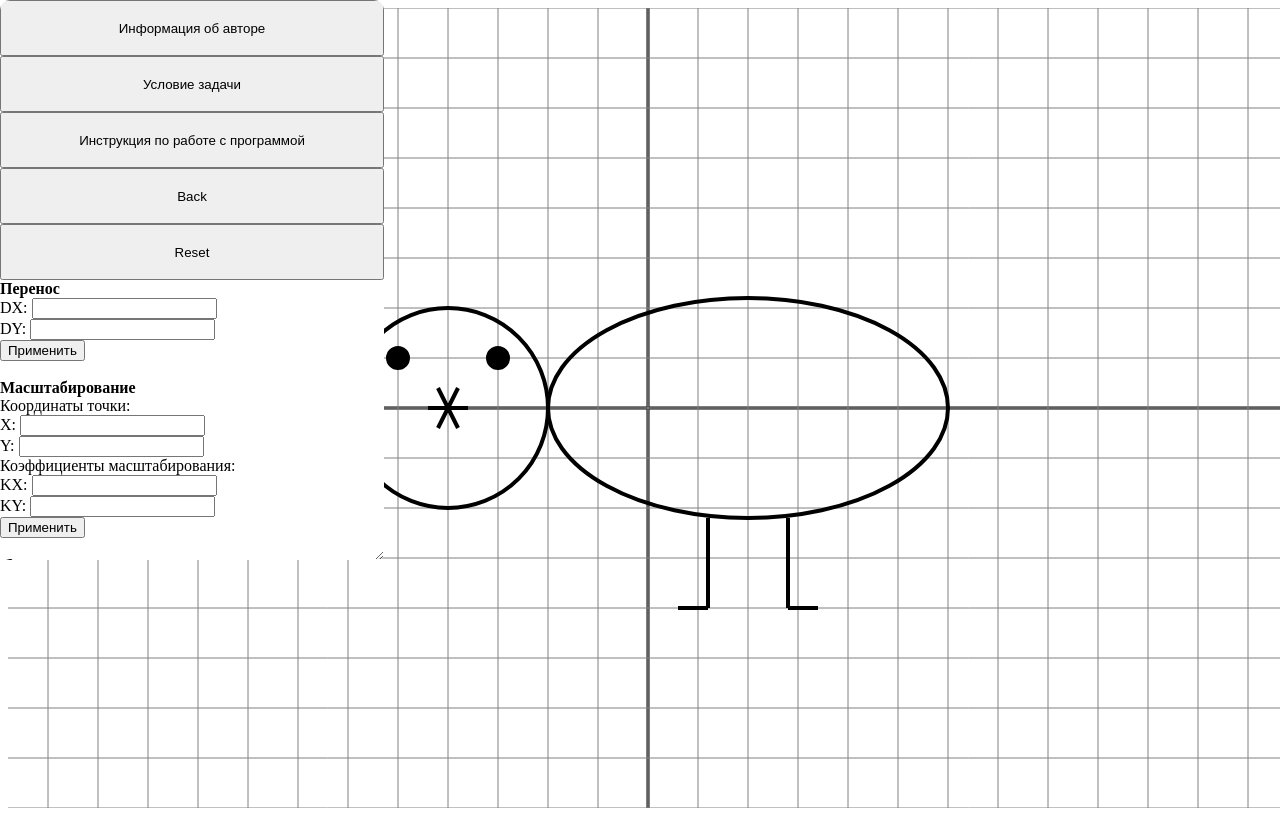
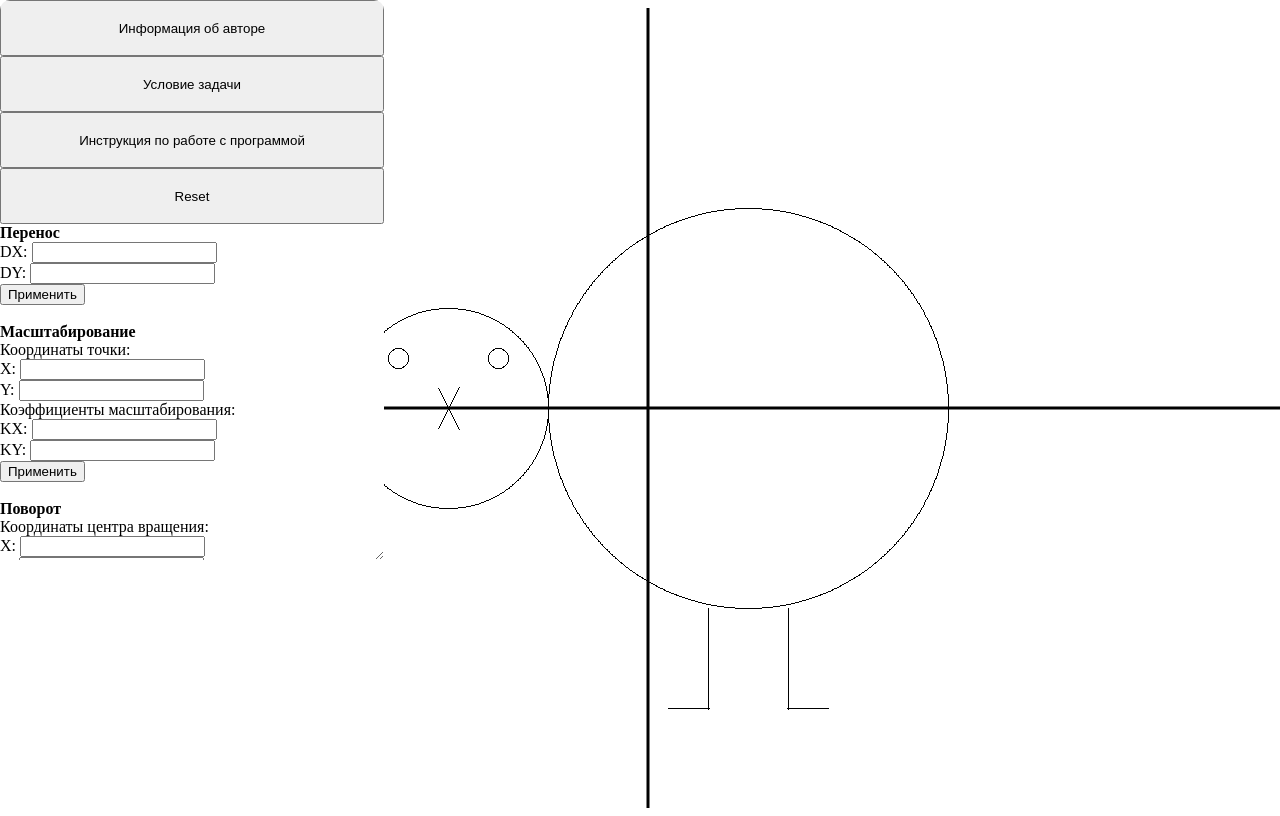
Before and after one commit to pitsmit/CG, a website built with webpack: page index.html in a window 1280 px wide. Built offline with nearby package versions, Linux system fonts and the light colour scheme.

Commit message:
big update

```diff
--- a/index.html
+++ b/index.html
@@ -13,7 +13,6 @@
         <button class="buttons" id="info">Информация об авторе</button>
         <button class="buttons" id="task">Условие задачи</button>
         <button class="buttons" id="instruction">Инструкция по работе с программой</button>
-        <button class="buttons" id="back-button">Back</button>
         <button class="buttons" id="reset-button">Reset</button>
 
         <form id="mover" method="dialog" autocomplete="off" name="Перенос">
--- a/src/js/events.js
+++ b/src/js/events.js
@@ -2,12 +2,12 @@ import { MakeMove } from './mover.js';
 import { MakeScale } from './scaler.js';
 import { MakeRotate } from './rotator.js';
 import { Info, Task, Instruction } from './info-functions.js';
-import { obj } from './geometrical_objects.js';
+import { obj, Reset, CatGroup, CatPlot, refresh_graph } from './geometrical_objects.js';
 
 /**
  * зумирование канваса при прокрутке колёсика
  */
-export function addWheel(){
+function addWheel(){
     const scaleBy = 1.05;
     obj.stage.on('wheel', (e) => {
         e.evt.preventDefault();
@@ -50,28 +50,22 @@ export function addWheel(){
 
 /**
  * добавление действий на кнопки
- * @param {function} DelFromStack
- * @param {function} StackReset
- * @param {konva-object} CatGroup
  */
-export function addButton(DelFromStack, StackReset, CatGroup){
+function addButton(){
     document.getElementById("info").addEventListener("click", Info);
     document.getElementById("task").addEventListener("click", Task);
     document.getElementById("instruction").addEventListener("click", Instruction);
+    document.getElementById('mover').addEventListener("submit", function(){MakeMove(CatGroup);refresh_graph();CatPlot();});
+    document.getElementById('scaling').addEventListener("submit", function(){MakeScale(CatGroup);refresh_graph();CatPlot();});
+    document.getElementById('rotator').addEventListener("submit", function(){MakeRotate(CatGroup);refresh_graph();CatPlot();});
+    document.getElementById('reset-button').addEventListener("click", function(){Reset();});
+}
 
-    document.getElementById('mover').addEventListener("submit", function(){
-        MakeMove(CatGroup);
-    });
-    document.getElementById('scaling').addEventListener("submit", function(){
-        MakeScale(CatGroup);
-    });
-    document.getElementById('rotator').addEventListener("submit", function(){
-        MakeRotate(CatGroup);
-    });
-    document.getElementById('back-button').addEventListener("click", function(){
-        DelFromStack(CatGroup);
-    });
-    document.getElementById('reset-button').addEventListener("click", function(){
-        StackReset(CatGroup);
-    });
+
+/**
+ * точка входа в модуль
+ */
+export function EventsPad(){
+    addWheel();
+    addButton();
 }
--- a/src/js/geometrical_objects.js
+++ b/src/js/geometrical_objects.js
@@ -1,18 +1,21 @@
-import Konva from "konva";
+//import Konva from "konva";
+import * as konva from '../libs/konva.min.js';
 
 window.width = window.innerWidth;
 window.height = window.innerHeight;
 
-export var CatGroup = new Konva.Group({
-    stroke: 'black',
-    strokeWidth: 4,
-    fill: NaN,
-    x: width / 2,
-    y: height / 2,
-    scaleX: 1,
-    scaleY: 1,
-    rotation: 0,
-});
+function create_obj_rect(x, y, width, height, fill, opacity = 1) {
+    var rect = new Konva.Rect({ //* @typedef konva-object
+        x: x,
+        y: y,
+        width: width,
+        height: height,
+        fill: fill,
+        opacity: opacity
+    });
+
+    return rect
+}
 
 var layer = new Konva.Layer();
 
@@ -22,56 +25,6 @@ var stage = new Konva.Stage({
     height: height,
     draggable: true,
 });
-
-
-/**
- * создание объекта круга
- * @param {number} x
- * @param {number} y
- * @param {number} radius
- * @param {string} fill цвет круга
- * @param {string} stroke цвет обводки
- * @param {number} strokeWidth ширина обводки
- * @returns объект круг
- */
-function create_obj_circle(x, y, radius, fill, stroke="", strokeWidth=1){
-    var circle = new Konva.Circle({
-        x: x,
-        y: y,
-        radius: radius,
-        fill: fill,
-        stroke: stroke,
-        strokeWidth: strokeWidth,
-    });
-
-    return circle
-}
-
-
-/**
- * создание объекта эллипса
- * @param {*} x_rad размер по х
- * @param {*} y_rad размер по у
- * @param {*} x
- * @param {*} y
- * @param {string} stroke цвет обводки
- * @param {number} strokeWidth ширина обводки
- * @returns объект эллипса
- */
-function create_obj_ellipse(x_rad, y_rad, x, y, stroke, strokeWidth){
-    var ellipse = new Konva.Ellipse({
-        radius : {
-          x : x_rad,
-          y : y_rad
-        },
-        x: x,
-        y: y,
-        stroke: stroke,
-        strokeWidth: strokeWidth,
-      });
-
-    return ellipse;
-}
 
 
 /**
@@ -99,72 +52,137 @@ export var obj = {layer: layer, stage: stage, xAxis: xAxis, yAxis: yAxis};
 
 
 /**
- * рисование сетки
- * @param {konva-object} layer канвас
+ * перерисовка канваса
  */
-export function setka(layer) {
-    for (var i = stage.height() / 2; i > -14312; i-=50){
-        var line = create_obj_line([-999999999, i, 999999999, i], 'grey', 1)
-        layer.add(line);
-    }
-
-    for (var i = stage.height() / 2; i < 14312; i+=50){
-        var line = create_obj_line([-999999999, i, 999999999, i], 'grey', 1)
-        layer.add(line);
-    }
-
-    for (var i = stage.width() / 2; i > -14324; i-=50){
-        var line = create_obj_line([i, -999999999, i, 9999999999], 'grey', 1)
-        layer.add(line);
-    }
-
-    for (var i = stage.width() / 2; i < 14324; i+=50){
-        var line = create_obj_line([i, -999999999, i, 9999999999], 'grey', 1)
-        layer.add(line);
-    }
+export function refresh_graph() {
+    obj.layer.destroyChildren();
+    obj.layer.add(obj.xAxis);
+    obj.layer.add(obj.yAxis);
 }
 
 
-/**
- * перерисовка канваса
- */
-function refresh_graph(obj) {
-    obj.layer.add(obj.xAxis);
-    obj.layer.add(obj.yAxis);
-    setka(obj.layer);
+export var CatGroup = {head: NaN, left_eye: NaN, right_eye: NaN,
+    body: NaN, mustache_1: NaN, mustache_2: NaN, mustache_3: NaN,
+    left_leg_high: NaN, left_leg_low: NaN, right_leg_high: NaN, right_leg_low: NaN
+};
+
+
+export function CatPlot(){
+    ParamEllipse(CatGroup.head.x, CatGroup.head.y, CatGroup.head.radiusa, CatGroup.head.radiusb, CatGroup.head.angle, CatGroup.head.rotX, CatGroup.head.rotY);
+    ParamEllipse(CatGroup.left_eye.x, CatGroup.left_eye.y, CatGroup.left_eye.radiusa, CatGroup.left_eye.radiusb, CatGroup.left_eye.angle, CatGroup.left_eye.rotX, CatGroup.left_eye.rotY);
+    ParamEllipse(CatGroup.right_eye.x, CatGroup.right_eye.y, CatGroup.right_eye.radiusa, CatGroup.right_eye.radiusb, CatGroup.right_eye.angle, CatGroup.right_eye.rotX, CatGroup.right_eye.rotY);
+    ParamEllipse(CatGroup.body.x, CatGroup.body.y, CatGroup.body.radiusa, CatGroup.body.radiusb, CatGroup.body.angle, CatGroup.body.rotX, CatGroup.body.rotY);
+
+    CDA(CatGroup.mustache_1.xn, CatGroup.mustache_1.yn, CatGroup.mustache_1.xk, CatGroup.mustache_1.yk);
+    CDA(CatGroup.mustache_2.xn, CatGroup.mustache_2.yn, CatGroup.mustache_2.xk, CatGroup.mustache_2.yk);
+    CDA(CatGroup.mustache_3.xn, CatGroup.mustache_3.yn, CatGroup.mustache_3.xk, CatGroup.mustache_3.yk);
+
+    CDA(CatGroup.left_leg_high.xn, CatGroup.left_leg_high.yn, CatGroup.left_leg_high.xk, CatGroup.left_leg_high.yk);
+    CDA(CatGroup.left_leg_low.xn, CatGroup.left_leg_low.yn, CatGroup.left_leg_low.xk, CatGroup.left_leg_low.yk);
+
+    CDA(CatGroup.right_leg_high.xn, CatGroup.right_leg_high.yn, CatGroup.right_leg_high.xk, CatGroup.right_leg_high.yk);
+    CDA(CatGroup.right_leg_low.xn, CatGroup.right_leg_low.yn, CatGroup.right_leg_low.xk, CatGroup.right_leg_low.yk);
 }
 
 
 /**
  * инициализация кота
- * @param {konva-object} Group группа объектов кот
- * @param {konva-object} layer канвас
  */
 export function CatInit(){
-    var head = create_obj_circle(-200, 0, 100, NaN, "black", 4);
-    var left_eye = create_obj_circle(head.x() - 50, head.y() - 50, 10, "black", "black", 4);
-    var right_eye = create_obj_circle(head.x() + 50, head.y() - 50, 10, "black", "black", 4);
-    var mustache_1 = create_obj_line([head.x() - 10, head.y() - 20, head.x() + 10, head.y() + 20], 'black', 4);
-    var mustache_2 = create_obj_line([head.x() - 20, head.y(), head.x() + 20, head.y()], 'black', 4);
-    var mustache_3 = create_obj_line([head.x() - 10, head.y() + 20, head.x() + 10, head.y() - 20], 'black', 4);
-    var body = create_obj_ellipse(head.radius() * 2, head.radius() + 10, head.x() + head.radius() * 3, head.y(), 'black', 4);
-    var left_leg_high = create_obj_line([body.x() - 40, body.y() + 200, body.x() - 40, body.y() + 110], 'black', 4);
-    var left_leg_low = create_obj_line([left_leg_high.points()[0], left_leg_high.points()[1], left_leg_high.points()[0] - 30, left_leg_high.points()[1]], 'black', 4);
-    var right_leg_high = create_obj_line([left_leg_high.points()[0] + 80, left_leg_high.points()[1], left_leg_high.points()[0] + 80, left_leg_high.points()[3]], 'black', 4);
-    var right_leg_low = create_obj_line([right_leg_high.points()[2] + 30, left_leg_high.points()[1], right_leg_high.points()[2], left_leg_high.points()[1]], 'black', 4);
+    var head = {x: -200, y: 0, radiusa: 100, radiusb: 100, angle: 0, rotX: 0, rotY: 0};
+    var left_eye = {x: head.x - 50, y: head.y + 50, radiusa: 10, radiusb: 10, angle: 0, rotX: 0, rotY: 0};
+    var right_eye = {x: head.x + 50, y: head.y + 50, radiusa: 10, radiusb: 10, angle: 0, rotX: 0, rotY: 0};
+    var body = {x: head.x + head.radiusa * 3, y: head.y, radiusa: head.radiusa * 2, radiusb: head.radiusa * 2, scaleX: 1, scaleY: 1, angle: 0, rotX: 0, rotY: 0};
+    var mustache_1 = {xn: head.x - 10, yn: head.y - 20, xk: head.x + 10, yk: head.y + 20};
+    var mustache_2 = {xn: head.x - 20, yn: head.y, xk: head.x + 20, yk: head.y};
+    var mustache_3 = {xn: head.x - 10, yn: head.y + 20, xk: head.x + 10, yk: head.y - 20};
+    var left_leg_high = {xn: body.x - 40, yn: body.y - 200, xk: body.x - 40, yk: body.y - 300};
+    var left_leg_low = {xn: body.x - 80, yn: body.y - 300, xk: body.x - 40, yk: body.y - 300};
+    var right_leg_high = {xn: body.x + 40, yn: body.y - 200, xk: body.x + 40, yk: body.y - 300};
+    var right_leg_low = {xn: body.x + 80, yn: body.y - 300, xk: body.x + 40, yk: body.y - 300};
 
-    CatGroup.add(head);
-    CatGroup.add(body);
-    CatGroup.add(left_leg_high);
-    CatGroup.add(right_leg_high);
-    CatGroup.add(left_leg_low);
-    CatGroup.add(right_leg_low);
-    CatGroup.add(left_eye);
-    CatGroup.add(right_eye);
-    CatGroup.add(mustache_1);
-    CatGroup.add(mustache_2);
-    CatGroup.add(mustache_3);
-    layer.add(CatGroup);
+    CatGroup.head = head;
+    CatGroup.left_eye = left_eye;
+    CatGroup.right_eye = right_eye;
+    CatGroup.body = body;
+    CatGroup.mustache_1 = mustache_1;
+    CatGroup.mustache_2 = mustache_2;
+    CatGroup.mustache_3 = mustache_3;
+    CatGroup.left_leg_high = left_leg_high;
+    CatGroup.left_leg_low = left_leg_low;
+    CatGroup.right_leg_high = right_leg_high;
+    CatGroup.right_leg_low = right_leg_low;
+
+    CatPlot();
+}
+
+
+function DrawSymPoints(xn, x, yn, y) {
+    var rect = create_obj_rect((xn + x) + width / 2, height / 2 - (yn + y), 1, 1, "black");
+    layer.add(rect);
+
+    rect = create_obj_rect((-xn + x) + width / 2, height / 2 - (yn + y), 1, 1, "black");
+    layer.add(rect);
+
+    rect = create_obj_rect((xn + x) + width / 2, height / 2 + (yn - y), 1, 1, "black");
+    layer.add(rect);
+
+    rect = create_obj_rect((-xn + x) + width / 2, height / 2 + (yn - y), 1, 1, "black");
+    layer.add(rect);
+}
+
+
+function ParamEllipse(x, y, a, b, q, X, Y) {
+    //var pa = {x: x + a / 2, y: y};
+    /*var pb = {x: x - a, y: y};
+    var pc = {x: x, y: y + b};
+    var want_x = X + (pb.x - X) * Math.cos(q * Math.PI / 180) + (pb.y - Y) * Math.sin(q * Math.PI / 180);
+    var want_y = Y - (pb.x - X) * Math.sin(q * Math.PI / 180) + (pb.y - Y) * Math.cos(q * Math.PI / 180);
+    pb.x = want_x;
+    pb.y = want_y;
+    want_x = X + (pc.x - X) * Math.cos(q * Math.PI / 180) + (pc.y - Y) * Math.sin(q * Math.PI / 180);
+    want_y = Y - (pc.x - X) * Math.sin(q * Math.PI / 180) + (pc.y - Y) * Math.cos(q * Math.PI / 180);
+    pc.x = want_x;
+    pc.y = want_y;
+    console.log(pb, pc);
+    console.log(a, b, x, y);*/
+
+    if (a <= 0 || b <= 0)
+        return;
+    var step = a > b ? 1 / a : 1 / b; //* @typedef number
+    var xn; //* @typedef number
+    var yn; //* @typedef number
+
+    var n = Math.PI / 2 + step
+    for (var i = 0; i <= n; i += step) {
+        xn = x + Math.round(a * Math.cos(i));
+        yn = y + Math.round(b * Math.sin(i));
+
+       // xn = Math.round(x + (pc.x - x) * Math.cos(i * 2 * Math.PI / n) + (pb.x - x) * Math.sin(i * 2 * Math.PI / n));
+        //yn = Math.round(y + (pc.y - y) * Math.cos(i * 2 * Math.PI / n) + (pb.y - y) * Math.sin(i * 2 * Math.PI / n));
+        DrawSymPoints(xn - x, x, yn - y, y);
+    }
+}
+
+
+function CDA(xn, yn, xk, yk) {
+    var x = xn;
+    var y = yn;
+
+    var delta_x = xk - xn;
+    var delta_y = yk - yn;
+
+    var l = Math.abs(delta_x) > Math.abs(delta_y) ? Math.abs(delta_x) : Math.abs(delta_y);
+
+    delta_x /= l;
+    delta_y /= l;
+
+    for (var i = 0; i <= l + 1; i++) {
+        var rect = create_obj_rect(Math.round(x + width / 2), Math.round(height / 2 - y), 1, 1, "black");
+        layer.add(rect);
+        x += delta_x;
+        y += delta_y;
+    }
 }
 
 
@@ -173,8 +191,17 @@ function addlayertostage(obj){
 }
 
 
+/**
+ * возврат к исходному состоянию объекта
+ */
+export function Reset(){
+    refresh_graph();
+    CatInit();
+}
+
+
 export function GeometricalPad(FuncNumber){
-    var arrfunc = [refresh_graph, addlayertostage];
+    var arrfunc = [refresh_graph, addlayertostage, Reset];
 
     return arrfunc[FuncNumber - 1](obj);
 }
--- a/src/js/main.js
+++ b/src/js/main.js
@@ -1,11 +1,6 @@
-import { CatGroup, CatInit, GeometricalPad } from './geometrical_objects.js';
-import { addWheel, addButton } from './events.js';
-import { StackPush, DelFromStack, StackReset } from './stack.js';
+import { GeometricalPad } from './geometrical_objects.js';
+import { EventsPad } from './events.js';
 
-GeometricalPad(1);
-GeometricalPad(2);
-
-addWheel();
-CatInit();
-StackPush(CatGroup);
-addButton(DelFromStack, StackReset, CatGroup);
+GeometricalPad(2); // прикрепление канваса к сцене
+GeometricalPad(3); // отрисовка канваса и кота
+EventsPad();       // добавление действий на кнопки
--- a/src/js/stack.js
+++ /dev/null
@@ -1,53 +0,0 @@
-var stack = [];
-
-/**
- * добавление состояния в стек состояний
- * @param {konva-object} Group объект
- */
-export function StackPush(Group){
-    stack.push([
-        Group.getAttr('x'),
-        Group.getAttr('y'),
-        Group.getAttr('scaleX'),
-        Group.getAttr('scaleY'),
-        Group.getAttr('rotation'),
-    ]);
-}
-
-
-/**
- * удаление последнего состояния из стека(отмена последнего действия)
- * @param {konva-object} Group объект
- */
-export function DelFromStack(Group){
-    if (stack.length == 1){
-        Group.setAttr('x', stack[0][0]);
-        Group.setAttr('y', stack[0][1]);
-        Group.setAttr('scaleX', stack[0][2]);
-        Group.setAttr('scaleY', stack[0][3]);
-        Group.setAttr('rotation', stack[0][4]);
-        return;
-    }
-    var res = stack.pop();
-    Group.setAttr('x', res[0]);
-    Group.setAttr('y', res[1]);
-    Group.setAttr('scaleX', res[2]);
-    Group.setAttr('scaleY', res[3]);
-    Group.setAttr('rotation', res[4]);
-}
-
-
-/**
- * очистка стэка и возврат к исходному состоянию объекта
- * @param {konva-object} Group объект
- */
-export function StackReset(Group){
-    while(stack.length != 1)
-        stack.pop();
-
-    Group.setAttr('x', stack[0][0]);
-    Group.setAttr('y', stack[0][1]);
-    Group.setAttr('scaleX', stack[0][2]);
-    Group.setAttr('scaleY', stack[0][3]);
-    Group.setAttr('rotation', stack[0][4]);
-}
```
Also changed, not shown: src/js/mover.js (+21 -9 lines), src/js/rotator.js (+43 -13 lines), src/js/scaler.js (+38 -17 lines).
